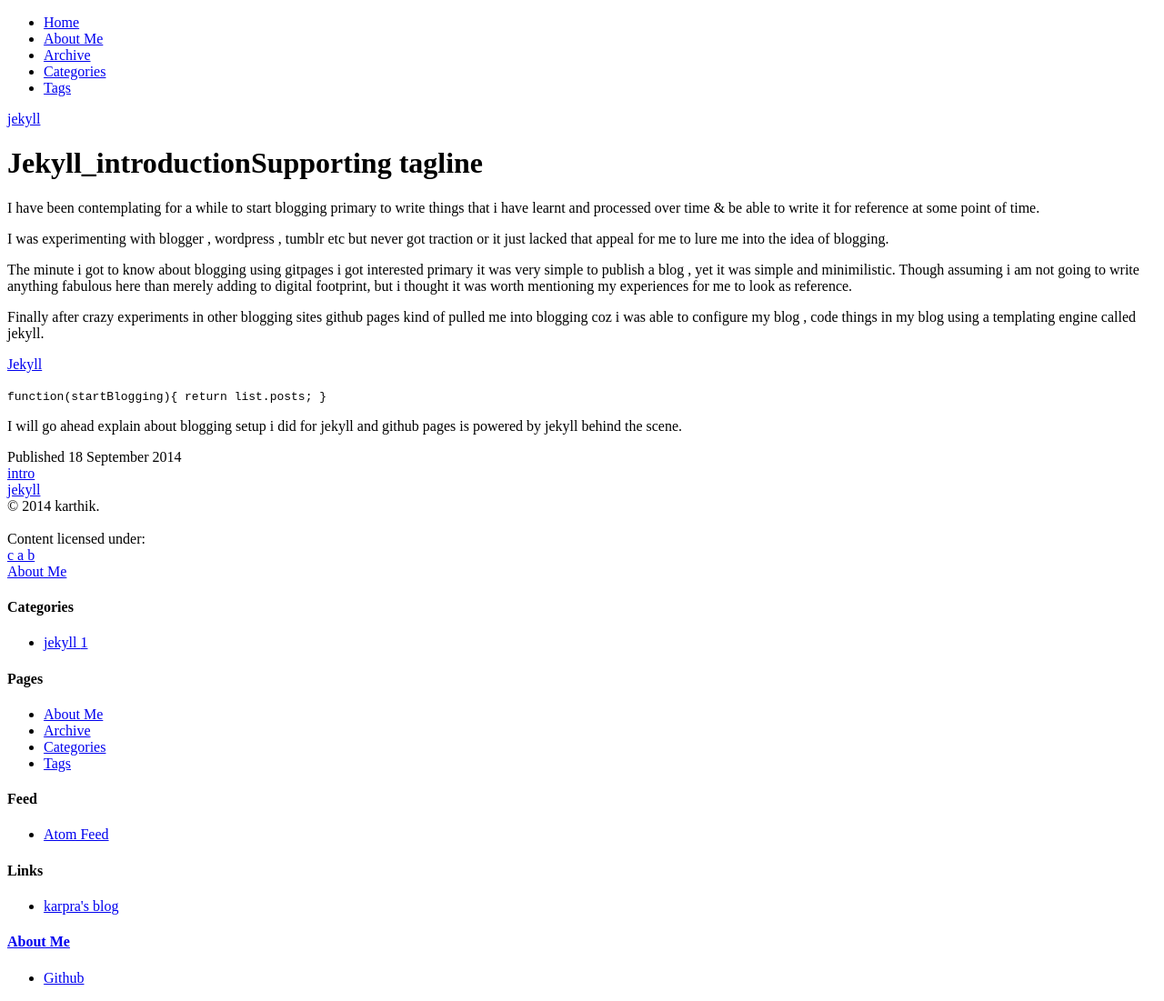
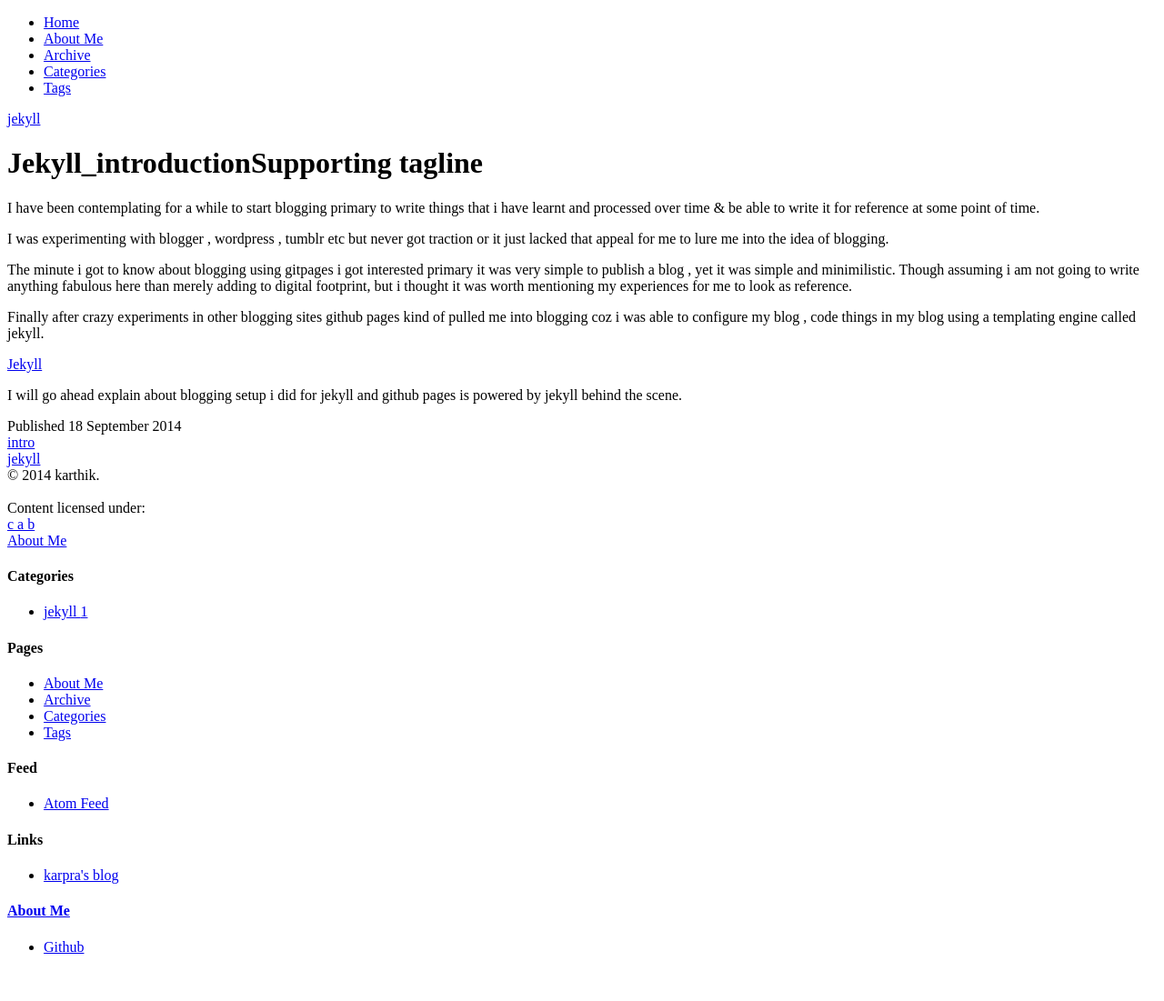
Before and after one commit to karpra/karpra.github.io, a Jekyll site: the page built from _posts/2014-9-18-jekyll_introduction.md, in a window 1280 px wide. Shown: the whole page at 91% size. Built offline with Jekyll 4.4.1, drawn with Linux system fonts in a browser that asks for light colours; nearby versions of some CDN libraries; library files that are not in the unit come from our copies; after the commit the page ends 1067 px from its top, so only the background shows below that.

Commit message:
Update 2014-9-18-jekyll_introduction.md

```diff
--- a/_posts/2014-9-18-jekyll_introduction.md
+++ b/_posts/2014-9-18-jekyll_introduction.md
@@ -20,8 +20,5 @@
 
 [Jekyll](http://jekyllrb.com/)
 
-`function(startBlogging){
-  return list.posts;
-}`
 
 I will go ahead explain about blogging setup i did for jekyll and github pages is powered by jekyll behind the scene.
```
